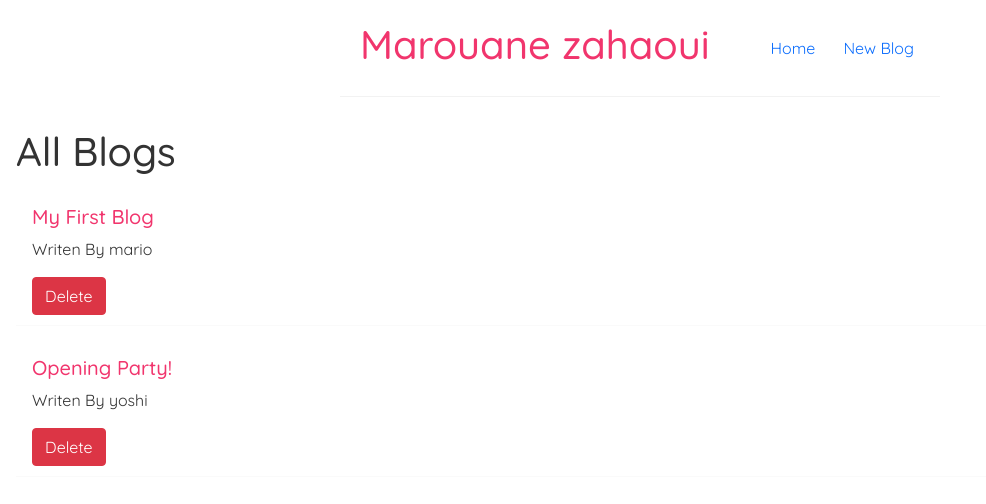
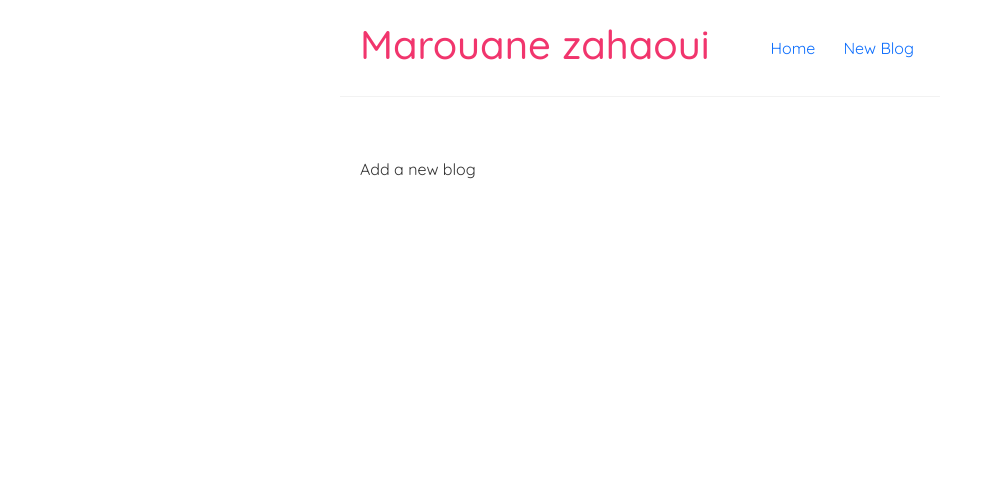
Before and after one commit to marouaneXan/app-with-react, a React (Create React App) app: page /AddBlog in a window 1280 px wide. Shown: the top 504 px of the page, without its empty margins (0-986 px from the left). Built offline with nearby package versions, Linux system fonts and the light colour scheme; data requests are answered from the project's data file.

Commit message:
add blog details

```diff
--- a/src/App.js
+++ b/src/App.js
@@ -1,13 +1,26 @@
-import Navbar from './components/Navbar';
-import Home from './components/Home';
+import Navbar from "./components/Navbar";
+import Home from "./components/Home";
+import AddBlog from "./components/AddBlog";
 import "bootstrap/dist/css/bootstrap.css";
+import { BrowserRouter as Router, Route, Switch } from "react-router-dom";
 
 function App() {
   return (
-    <div className="App">
-      <Navbar/>
-      <Home/>
-    </div>
+    <Router>
+      <div className="App">
+        <Navbar />
+        <div className="content">
+          <Switch>
+            <Route exact path='/'>
+              <Home/>
+            </Route>
+            <Route path='/AddBlog'>
+              <AddBlog/>
+            </Route>
+          </Switch>
+        </div>
+      </div>
+    </Router>
   );
 }
 
--- /dev/null
+++ b/src/components/AddBlog.js
@@ -0,0 +1,11 @@
+import React from 'react'
+
+const AddBlog = () => {
+  return (
+    <div>
+        Add a new blog
+    </div>
+  )
+}
+
+export default AddBlog
--- a/src/components/Navbar.js
+++ b/src/components/Navbar.js
@@ -1,10 +1,11 @@
+import { Link } from "react-router-dom"
 const Navbar = () => {
   return (
     <nav className='navbar'>
         <h1>Marouane zahaoui</h1>
         <div className="links">
-            <a href="/">Home</a>
-            <a href="/create">New Blog</a>
+            <Link to="/">Home</Link>
+            <Link to="/AddBlog">New Blog</Link>
         </div>
     </nav>
   )
```
Also changed, not shown: src/components/BlogDetails.js (added, +13 -0 lines).
